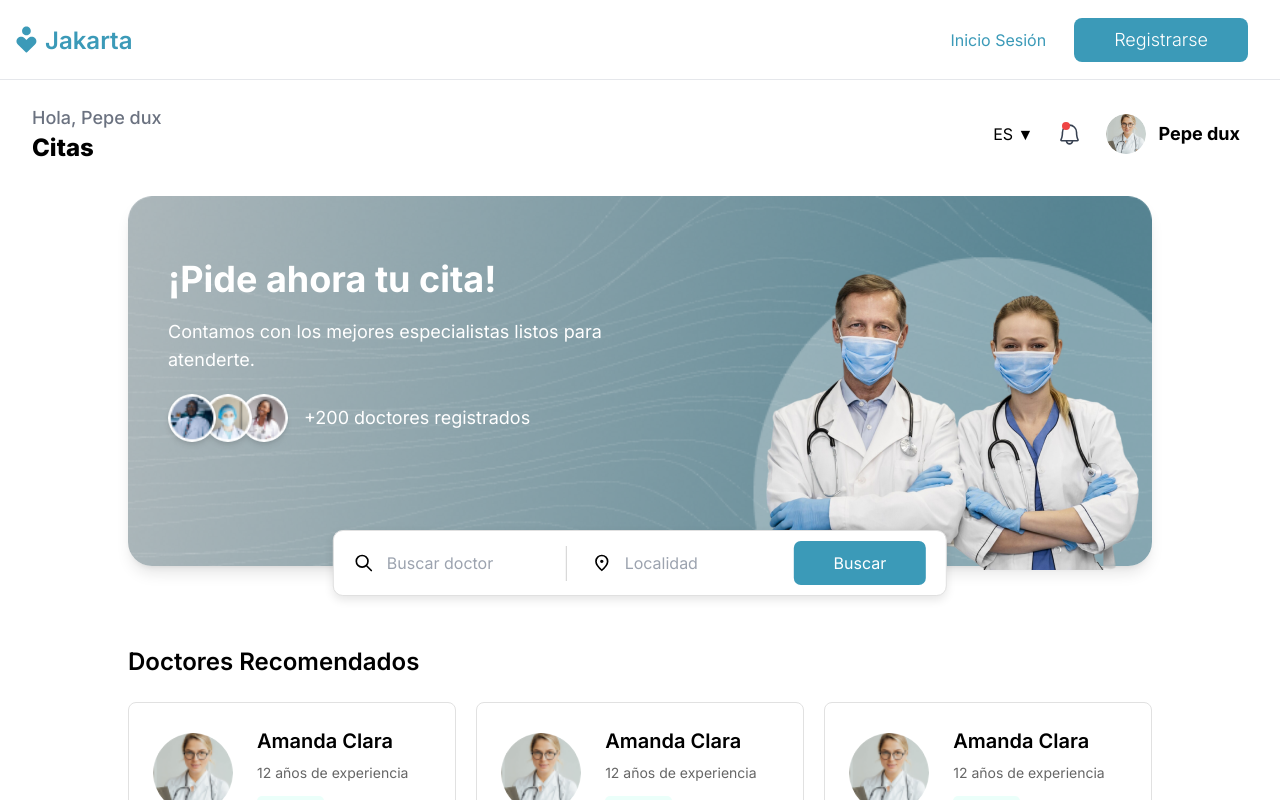
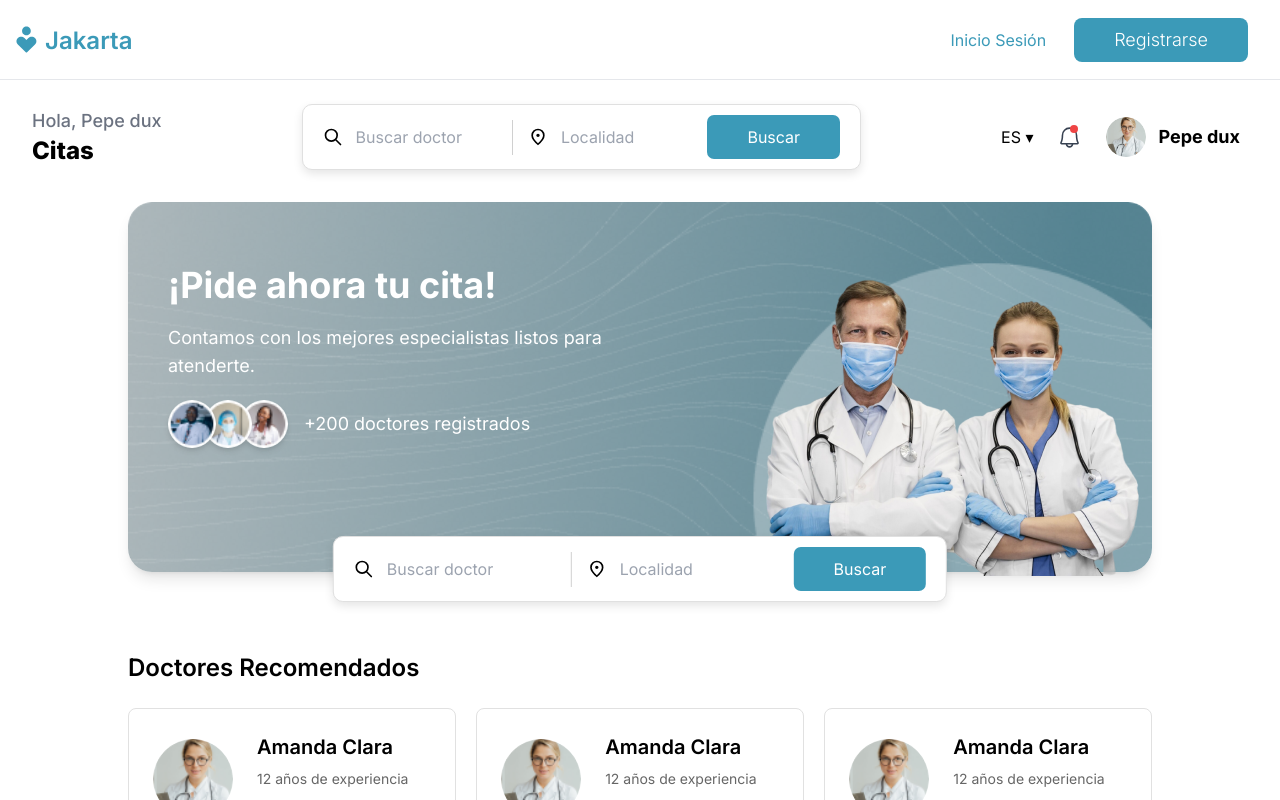
Before and after one commit to deperdomo/hospital-app, an Angular app: page / in a window 1280 px wide. Shown: the top 800 px of the page. Built offline with nearby package versions, Linux system fonts and the light colour scheme.

Commit message:
Ajustes en la barra de navegación: reubicación y cambios en estilos

```diff
--- a/src/app/baner/baner.component.html
+++ b/src/app/baner/baner.component.html
@@ -50,5 +50,8 @@
             <img src="img/Doctores_baner.png" alt="doctores-baner" class="max-w-full h-auto rounded-lg">
         </div>
     </div>
-    <app-find-nav />
+    <div class="w-[60%] absolute bottom-[-30px] left-[50%] translate-x-[-50%]">
+        <app-find-nav />
+    </div>
+
 </div>
--- a/src/app/navs/find-nav/find-nav.component.css
+++ b/src/app/navs/find-nav/find-nav.component.css
@@ -1,18 +1,18 @@
 /* Estilos para la barra de navegación .find-nav */
 .find-nav {
-    position: absolute;
+    /* position: absolute;
     bottom: -30px;
     left: 50%;
-    transform: translateX(-50%);
+    transform: translateX(-50%);*/
     display: flex;
     align-items: center;
-    gap: 15px;
+    gap: 5px;
     background: #ffffff;
     border: 1px solid #e0e0e0;
     border-radius: 10px;
     padding: 10px 20px;
     box-shadow: 0 4px 10px rgba(0, 0, 0, 0.1);
-    width: 60%; /* Ancho general de la barra */
+    min-width: 500px;
 }
 
 /* Estilos para cada contenedor individual dentro de .find-nav */
--- a/src/app/navs/secundary-nav/secundary-nav.component.html
+++ b/src/app/navs/secundary-nav/secundary-nav.component.html
@@ -3,14 +3,14 @@
     <p class="text-gray-500 font-medium">Hola, Pepe dux</p>
     <p class="font-extrabold text-2xl">Citas</p>
   </div>
-  <div class="find-nav">
-    <!-- <app-find-nav></app-find-nav> -->
+  <div class="find-nav flex-1 flex justify-center">
+    <app-find-nav class="w-2/3"></app-find-nav>
   </div>
   <div class="flex items-center">
-    <div class="mr-6 cursor-pointer">ES ▼</div>
+    <div class="mr-6 cursor-pointer">ES &#x25BE;</div>
     <div class="relative mr-6">
       <div class="relative">
-        <span class="absolute top-0 right-3 w-2 h-2 bg-red-500 rounded-full"></span>
+        <span class="absolute top-0 right-1 w-2 h-2 bg-red-500 rounded-full"></span>
         <svg xmlns="http://www.w3.org/2000/svg" width="25" height="25" viewBox="0 0 256 256" class="text-gray-700">
           <path fill="currentColor" d="M221.8 175.94c-5.55-9.56-13.8-36.61-13.8-71.94a80 80 0 1 0-160 0c0 35.34-8.26 62.38-13.81 71.94A16 16 0 0 0 48 200h40.81a40 40 0 0 0 78.38 0H208a16 16 0 0 0 13.8-24.06M128 216a24 24 0 0 1-22.62-16h45.24A24 24 0 0 1 128 216m-80-32c7.7-13.24 16-43.92 16-80a64 64 0 1 1 128 0c0 36.05 8.28 66.73 16 80Z"/>
         </svg>
```
